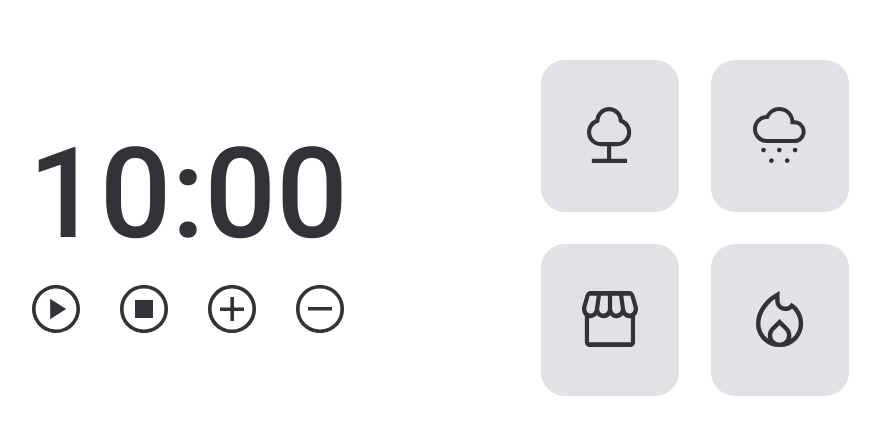
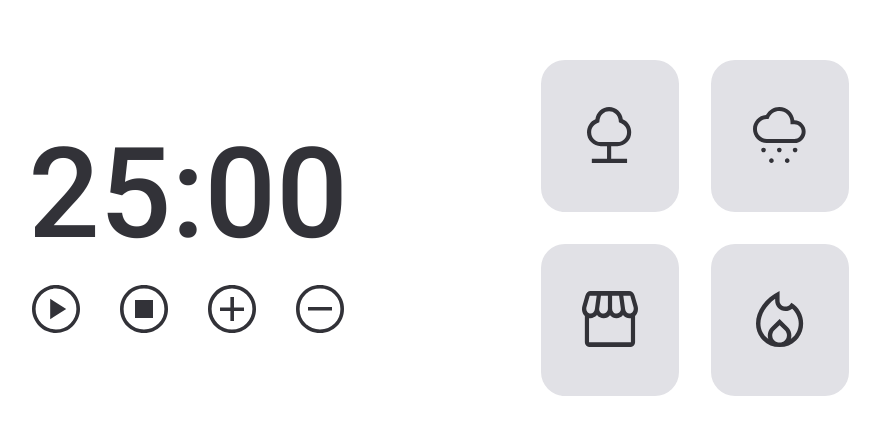
Before and after one commit to ygorbontia/pomodoro-timer, a plain HTML site: page index.html in a window 1280 px wide. Shown: the part 172-606 px from the top of the page, without its empty margins (202-1082 px from the left). Drawn offline with Linux system fonts and the light colour scheme.

Commit message:
Update index.html

```diff
--- a/index.html
+++ b/index.html
@@ -17,7 +17,7 @@
     <div class="container">
       <div class="timer">
         <div class="display">
-          <span class="minutes">10</span>
+          <span class="minutes">25</span>
           <span>:</span>
           <span class="seconds">00</span>
         </div>
```
